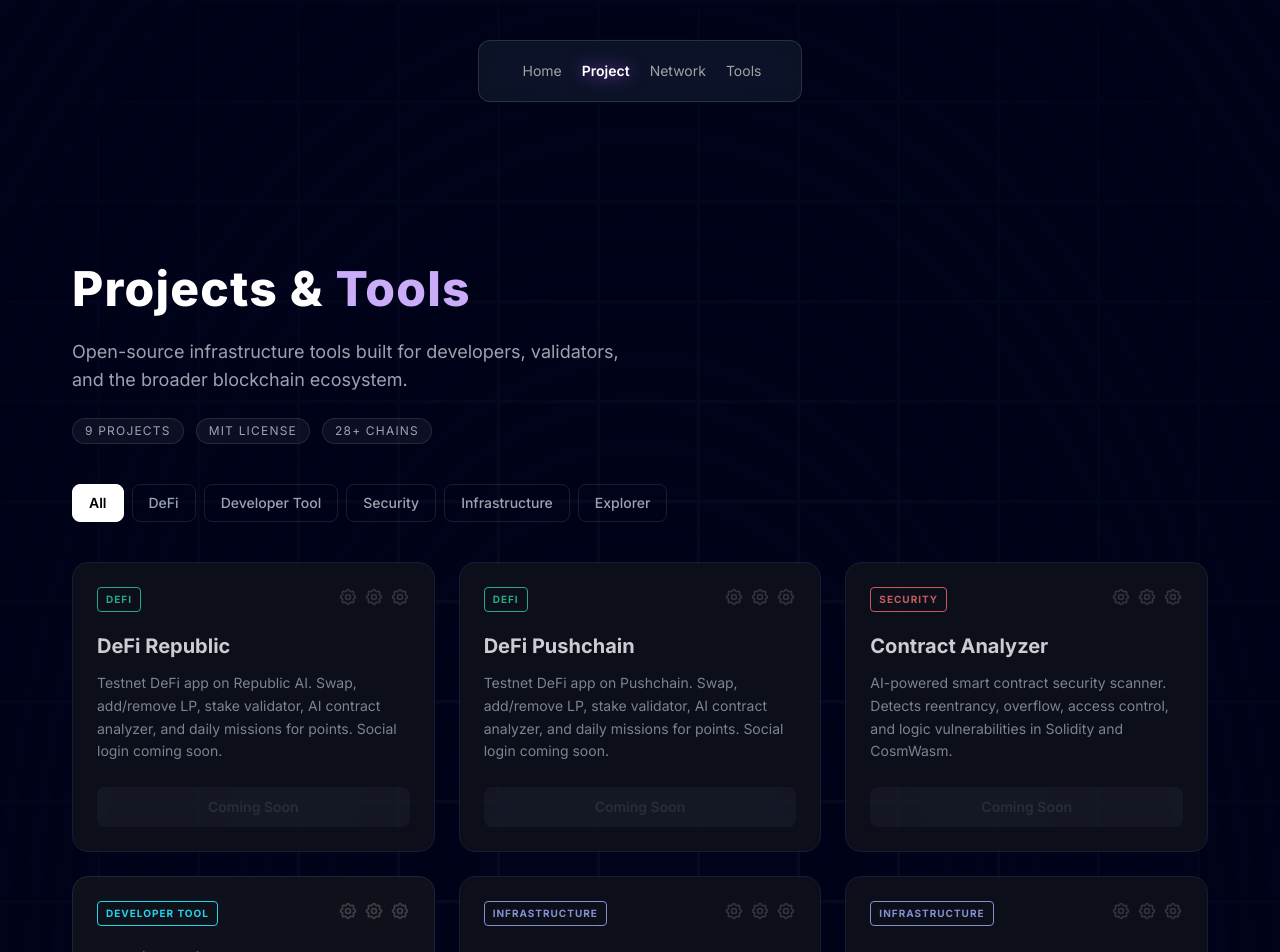
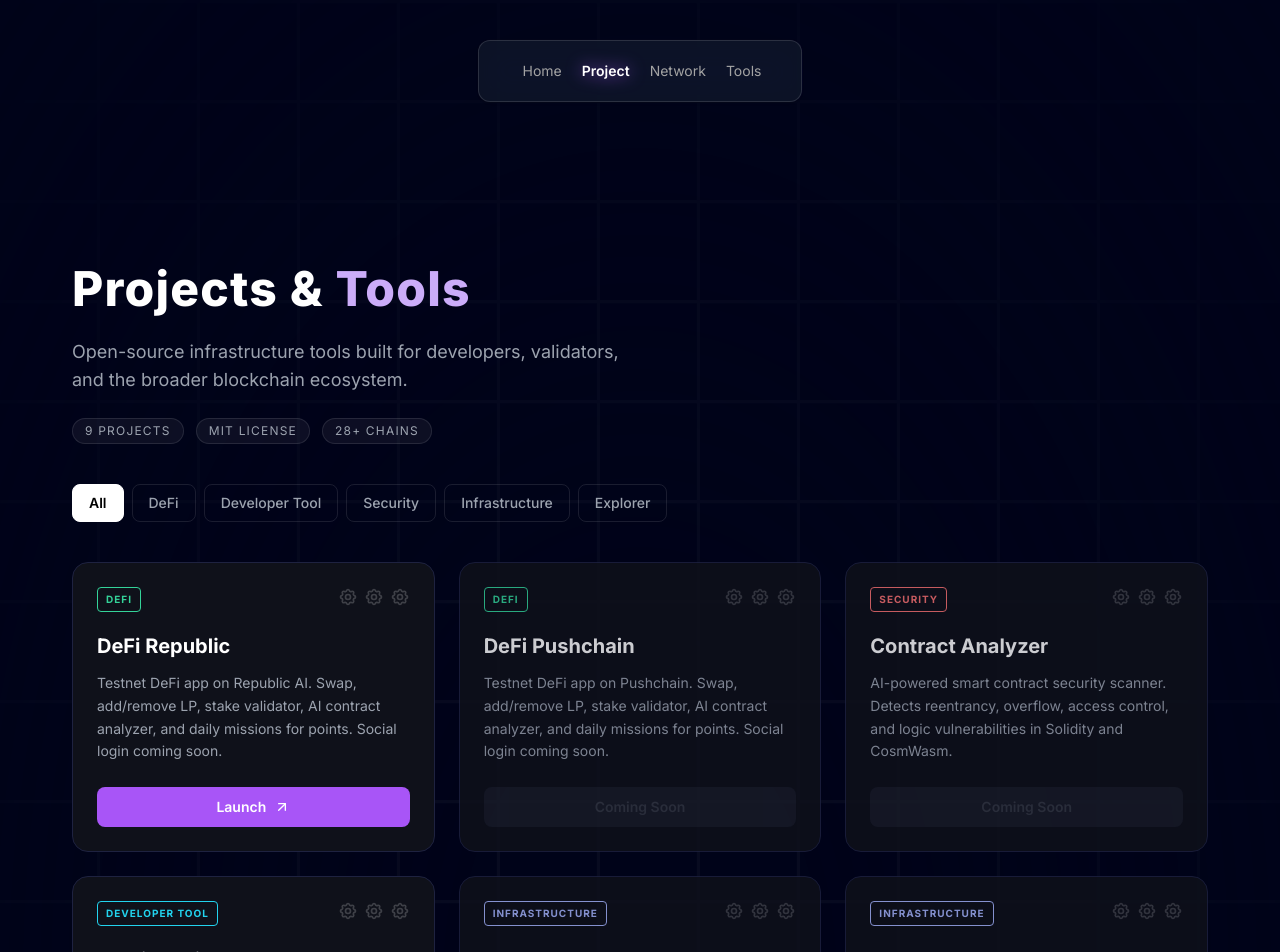
Before and after one commit to ryzwan29/node-portfolio-v2, a Next.js app: page /project in a window 1280 px wide. Shown: the top 952 px of the page. Built offline with nearby package versions, Linux system fonts and the light colour scheme.

Commit message:
update project

```diff
--- a/data/index.ts
+++ b/data/index.ts
@@ -177,8 +177,8 @@ export const projects = [
     id: 1,
     title: "DeFi Republic",
     description: "Testnet DeFi app on Republic AI. Swap, add/remove LP, stake validator, AI contract analyzer, and daily missions for points. Social login coming soon.",
-    launchLink: "#",
-    launchAvailable: false,
+    launchLink: "https://app-republic.provewithryd.xyz",
+    launchAvailable: true,
     category: "defi",
   },
   {
```
